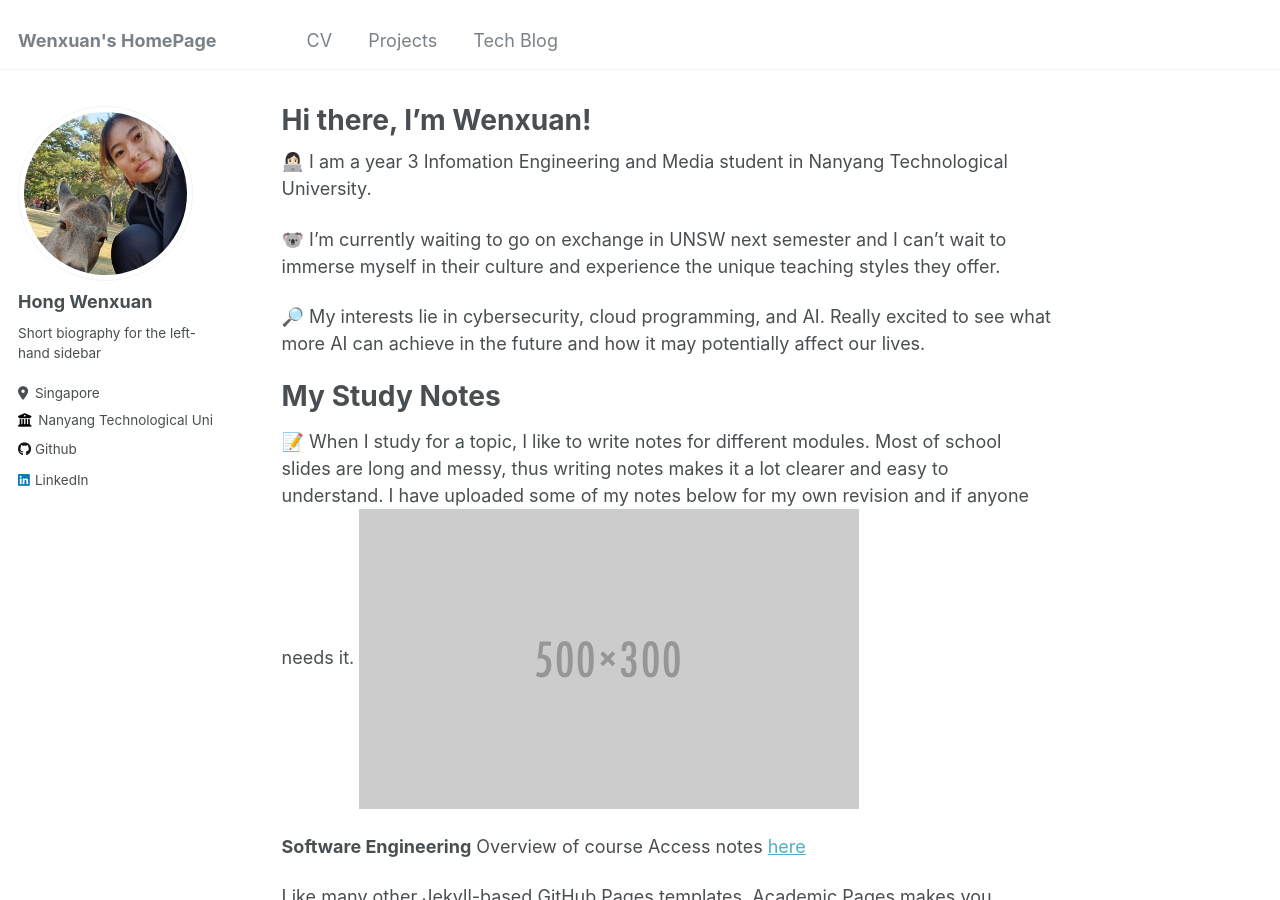
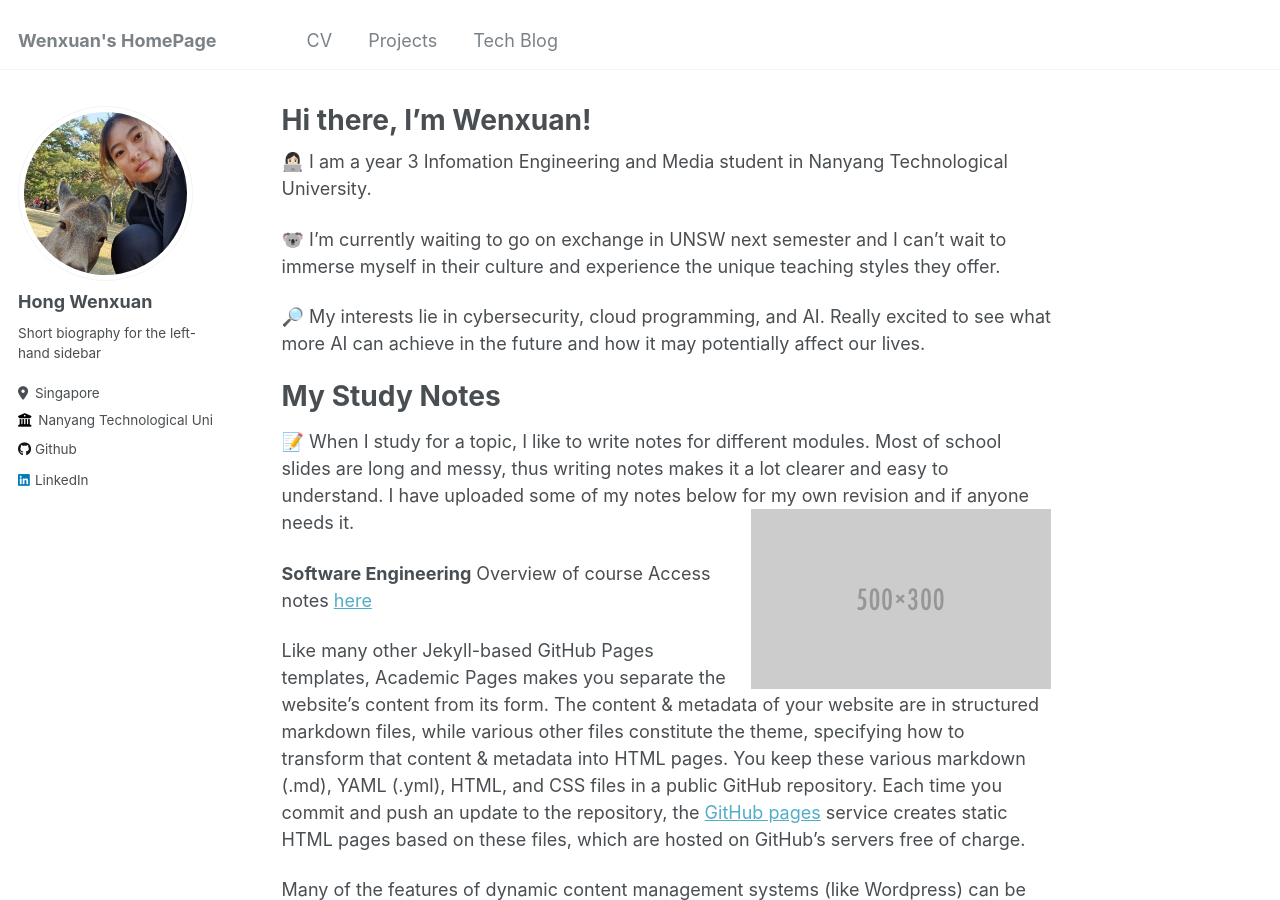
Before and after one commit to h-wenxuan/aboutme, a Jekyll site: the page built from _pages/about.md, in a window 1280 px wide and 900 px high. Built offline with Jekyll 4.4.1, drawn with Linux system fonts in a browser that asks for light colours.

Commit message:
Update about.md

```diff
--- a/_pages/about.md
+++ b/_pages/about.md
@@ -16,7 +16,7 @@ redirect_from:
 My Study Notes
 ======
 📝 When I study for a topic, I like to write notes for different modules. Most of school slides are long and messy, thus writing notes makes it a lot clearer and easy to understand. I have uploaded some of my notes below for my own revision and if anyone needs it.
-![image](/images/500x300.png)
+![image](/images/500x300.png){: .align-right width="300px"}
 
 **Software Engineering**
 Overview of course
```
